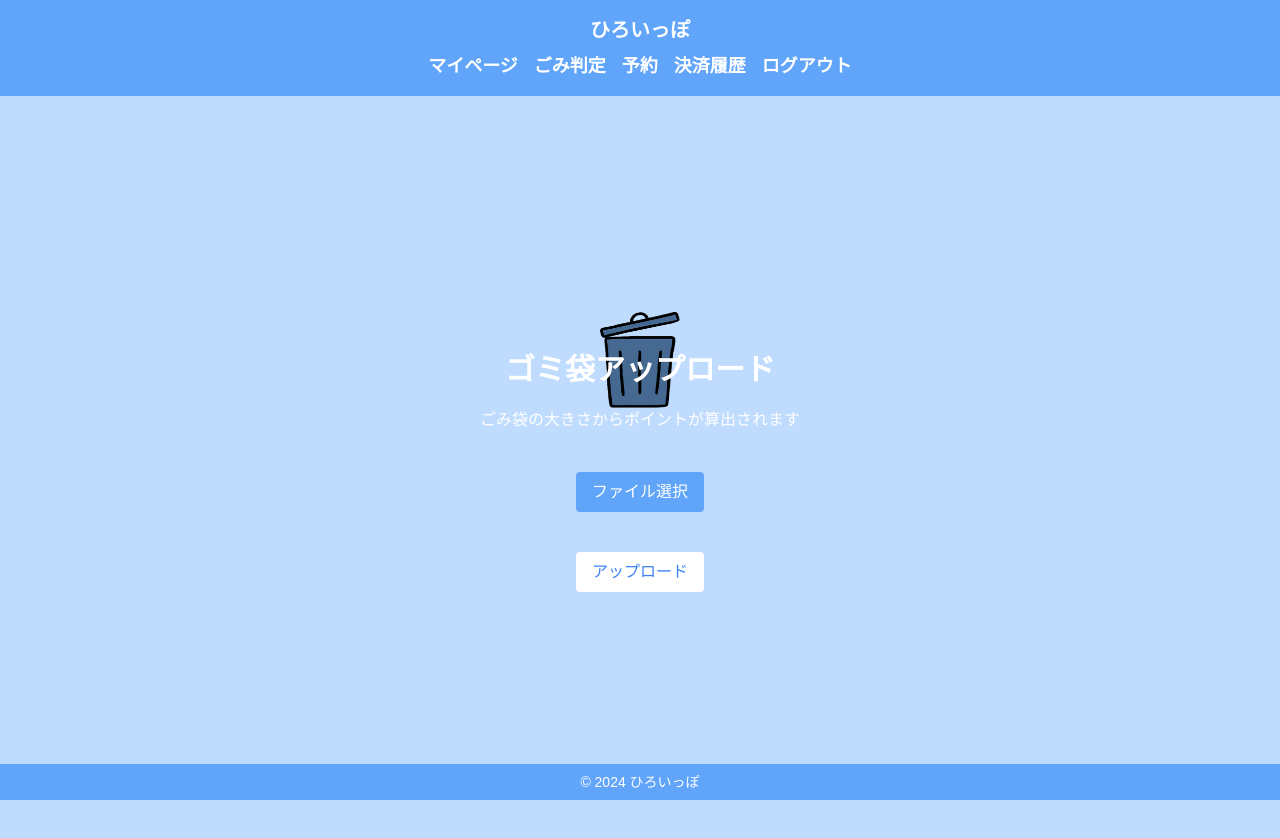
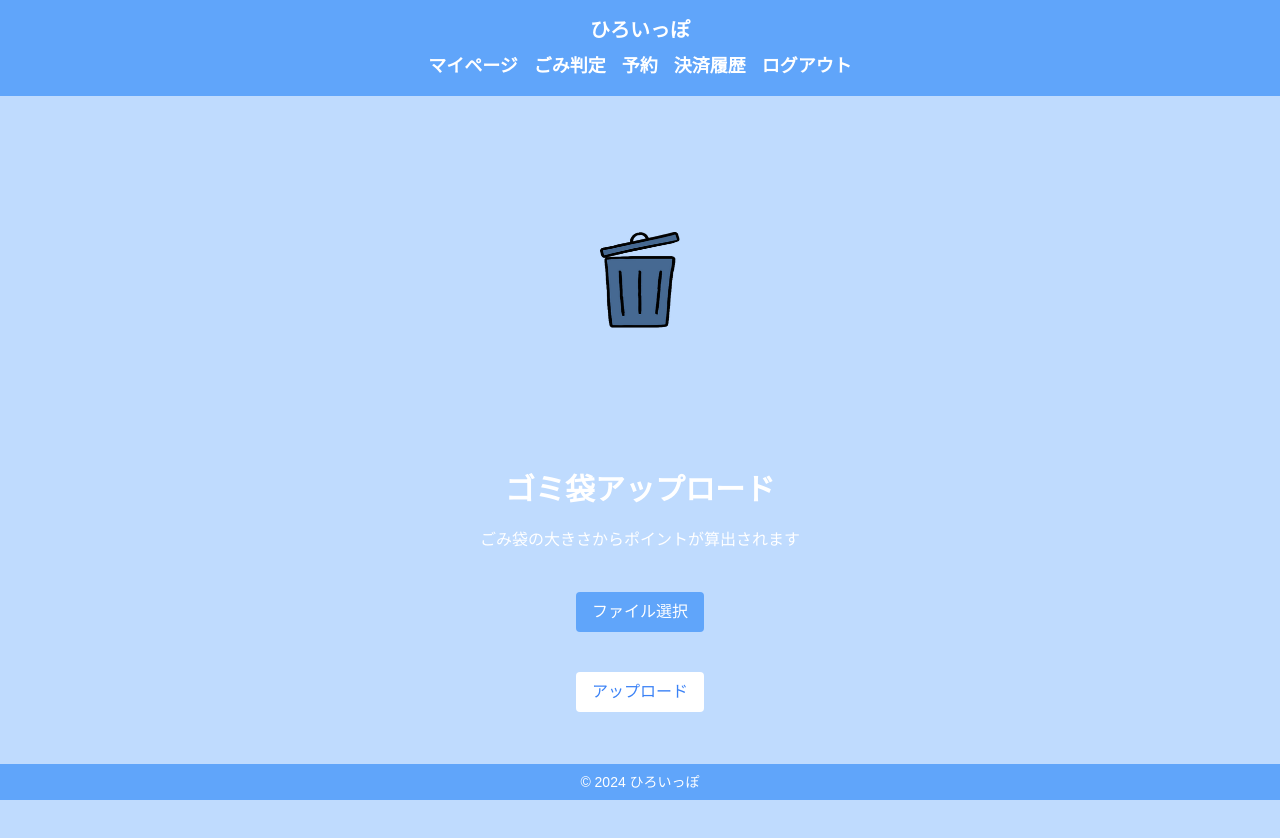
Before and after one commit to ms-engineer-bc24-10/Section_9_team_B, a Next.js app in the folder frontend/: page /garbage/recept in a window 1280 px wide. Shown: the top 838 px of the page. Built offline with nearby package versions, Linux system fonts and the light colour scheme; no server answers.

Commit message:
fix: #92 ごみ提出画面レイアウト調整

```diff
--- a/frontend/src/app/garbage/recept/page.tsx
+++ b/frontend/src/app/garbage/recept/page.tsx
@@ -72,9 +72,9 @@ export default function GarbageBagUp() {
   return (
     <div className="min-h-screen bg-blue-200 flex flex-col">
       <Header />
-
+      <div className="flex-grow flex flex-col items-center justify-start pt-20 relative">
         {/* 背面にゴミ箱の画像を小さく、上に配置 */}
-      <div className="absolute left-1/2 transform -translate-x-1/2 pointer-events-none mt-60 z-0">
+        <div className="absolute left-1/2 transform -translate-x-1/2 pointer-events-none mt-20 z-0">
           <img
             src="/img/garbade_gomi.png" // ゴミ箱の画像パス
             alt="ゴミ箱"
@@ -82,7 +82,7 @@ export default function GarbageBagUp() {
           />
         </div>
 
-      <div className="flex flex-col items-center justify-center flex-grow text-white">
+        <div className="flex flex-col items-center justify-center flex-grow text-white z-10 pt-40">
           <h1 className="text-white text-3xl font-bold mb-5 relative z-20">
             ゴミ袋アップロード
           </h1>
@@ -115,7 +115,7 @@ export default function GarbageBagUp() {
             </button>
           </form>
           {preview && (
-          <div>
+            <div className="mt-10">
               <h2>画像プレビュー</h2>
               <Image
                 src={preview}
@@ -124,10 +124,12 @@ export default function GarbageBagUp() {
                 height={300}
                 objectFit="contain"
               />
+              <br />
             </div>
           )}
           {status && <p className="text-green-500 mt-4">{status}</p>}
           {error && <p className="text-red-500 mt-4">{error}</p>}
+        </div>
       </div>
 
       <Footer />
--- a/frontend/src/app/layout.tsx
+++ b/frontend/src/app/layout.tsx
@@ -26,9 +26,12 @@ export default function RootLayout({
   return (
     <html lang="ja">
       <Head>
+        {/* ビューポートの幅をデバイスの画面幅に設定、モバイルデバイスでウェブサイトを閲覧する際にコンテンツが画面幅に合わせて適切に表示される */}
         <meta name="viewport" content="width=device-width, initial-scale=1.0" />
+        {/* iOSデバイスでWebアプリをフルスクリーンモードで表示 */}
+        <meta name="apple-mobile-web-app-capable" content="yes" />
       </Head>
-      <body className="flex flex-col min-h-screen">
+      <body className="flex flex-col min-h-screen text-base leading-normal touch-manipulation">
         {/* pathnameが指定したページに含まれる場合のみヘッダーを表示 */}
         {WithHeader.includes(pathname) && <Header />}
 
```
Lines whose indentation alone changed are shown as unchanged.
